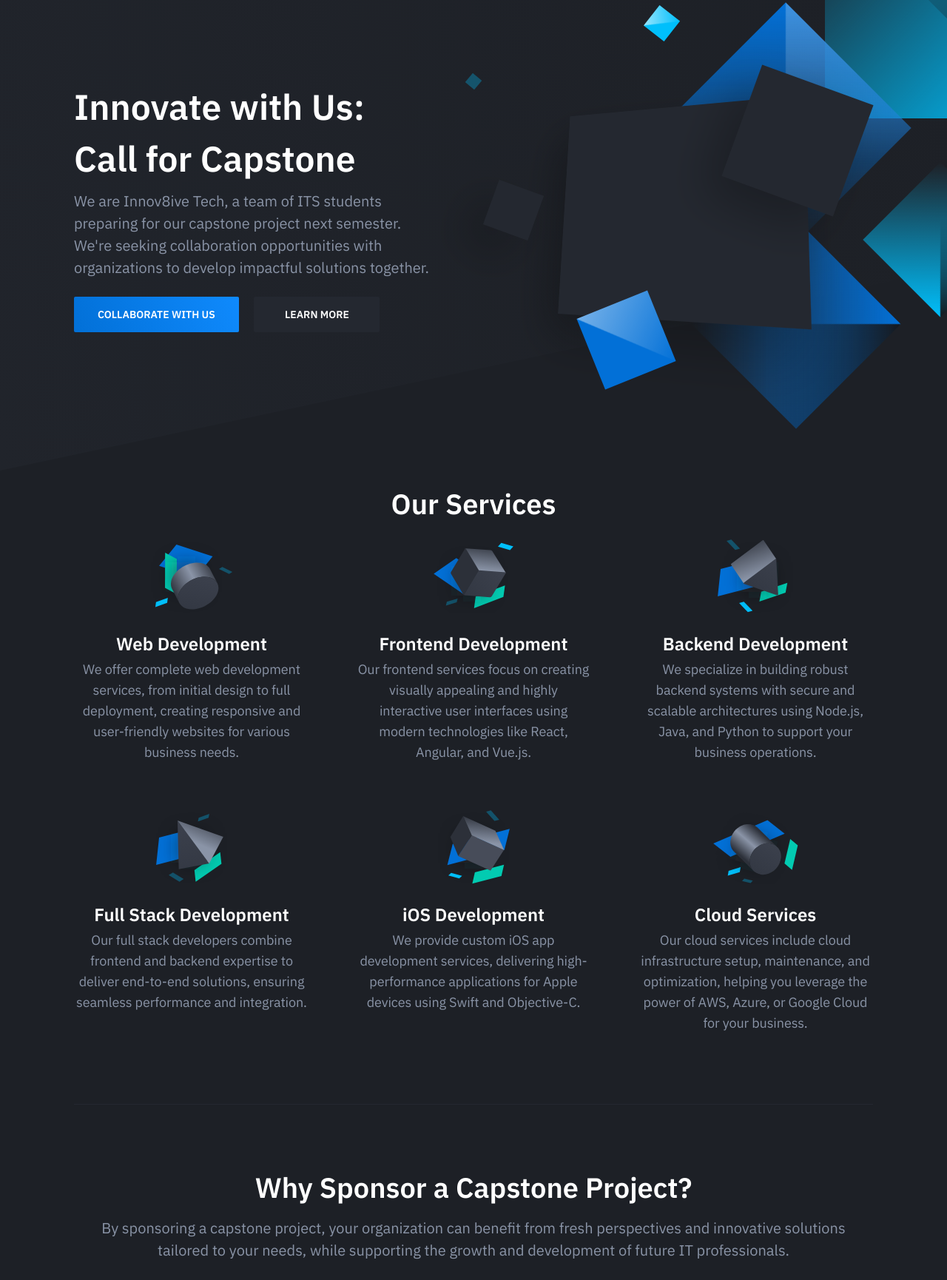
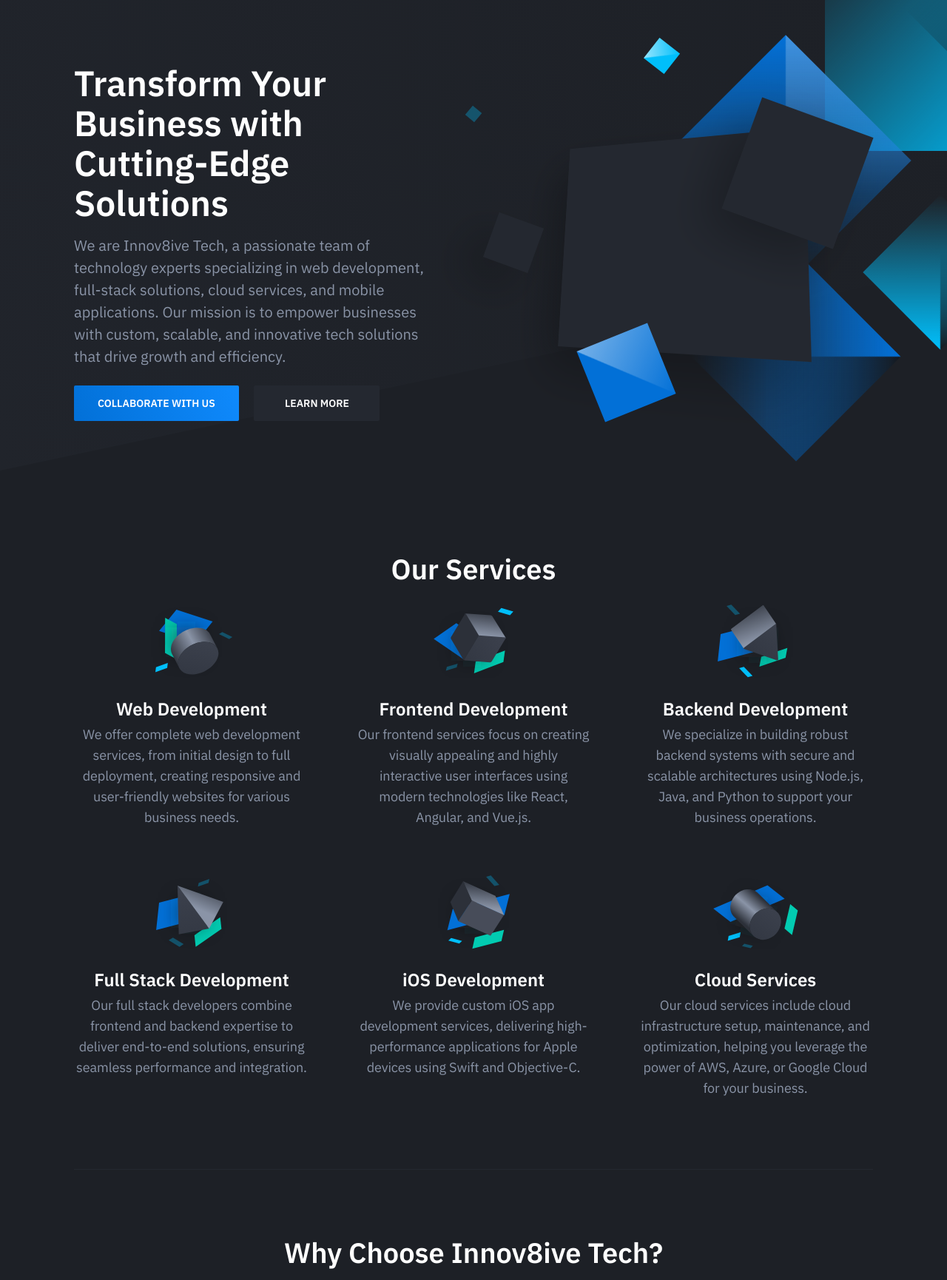
Before and after one commit to rajatsachdeva31/innov8ive-tech, a plain HTML site: page index.html in a window 1280 px wide. Shown: the part 64-1794 px from the top of the page at 74% size. Drawn offline with nearby package versions, Linux system fonts and the light colour scheme.

Commit message:
content update

```diff
--- a/index.html
+++ b/index.html
@@ -40,13 +40,15 @@
           <div class="container">
             <div class="hero-inner">
               <div class="hero-copy">
-                <h1 class="hero-title mt-0">Innovate with Us:</h1>
-                <h1 class="hero-title mt-0">Call for Capstone</h1>
+                <h1 class="hero-title mt-0">
+                  Transform Your Business with Cutting-Edge Solutions
+                </h1>
                 <p class="hero-paragraph">
-                  We are Innov8ive Tech, a team of ITS students preparing for
-                  our capstone project next semester. We're seeking
-                  collaboration opportunities with organizations to develop
-                  impactful solutions together.
+                  We are Innov8ive Tech, a passionate team of technology experts
+                  specializing in web development, full-stack solutions, cloud
+                  services, and mobile applications. Our mission is to empower
+                  businesses with custom, scalable, and innovative tech
+                  solutions that drive growth and efficiency.
                 </p>
                 <div class="hero-cta">
                   <a
@@ -212,14 +214,16 @@
           <div class="container-lg">
             <div class="pricing-inner section-inner">
               <div class="pricing-header text-center">
-                <h2 class="section-title mt-0">
-                  Why Sponsor a Capstone Project?
-                </h2>
+                <h2 class="section-title mt-0">Why Choose Innov8ive Tech?</h2>
                 <p class="section-paragraph mb-0">
-                  By sponsoring a capstone project, your organization can
-                  benefit from fresh perspectives and innovative solutions
-                  tailored to your needs, while supporting the growth and
-                  development of future IT professionals.
+                  At Innov8ive Tech, we specialize in delivering custom web,
+                  mobile, and cloud solutions that help businesses scale and
+                  stay ahead in a competitive market. Our expert team leverages
+                  the latest technologies to build secure, scalable, and
+                  high-performance applications tailored to your needs. With a
+                  client-focused approach, we ensure seamless integration and
+                  innovative solutions that drive real results. Let's transform
+                  your business with technology—get in touch today! 🚀
                 </p>
               </div>
 
@@ -414,15 +418,13 @@
         <section class="cta section">
           <div class="container">
             <div class="cta-inner section-inner">
-              <h3 class="section-title mt-0">
-                Still not convinced on collaborating?
-              </h3>
+              <h3 class="section-title mt-0">Still not convinced?</h3>
               <div class="cta-cta">
                 <a
                   target="_blank"
                   class="button button-primary button-wide-mobile"
-                  href="https://www.linkedin.com/events/capstoneengagementevent-humberp7246904715924385792"
-                  >Learn More About the Capstone</a
+                  href="mailto:r.sachdeva3105@gmail.com"
+                  >Contact Us</a
                 >
               </div>
             </div>
@@ -443,7 +445,7 @@
               </a>
             </div>
             <div class="footer-copyright">
-              &copy; 2024 Innov8ive Tech, all rights reserved
+              &copy; 2025 Innov8ive Tech, all rights reserved
             </div>
           </div>
         </div>
```
